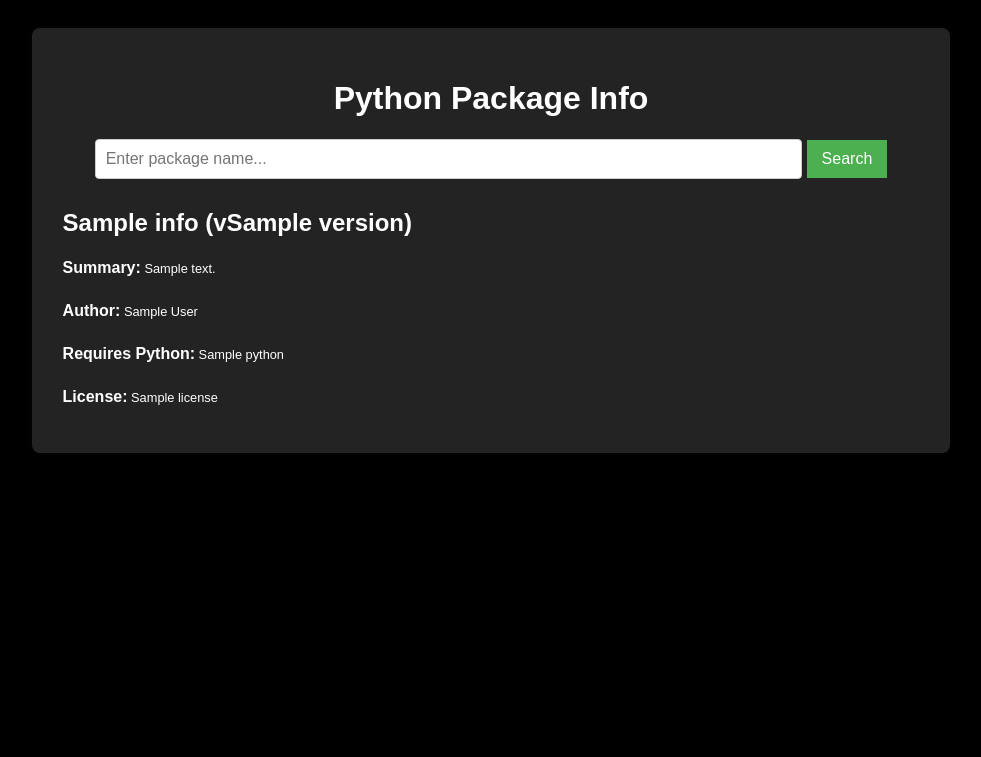
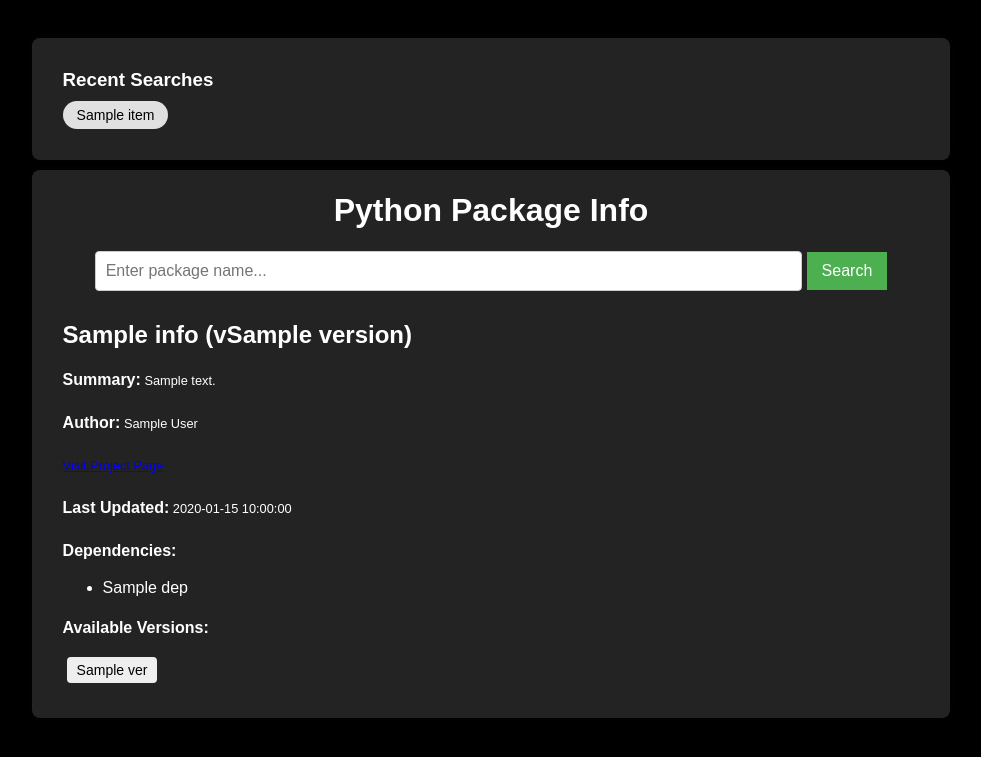
Before and after one commit to Sumuk007/Python-Package-Info, a FastAPI app: template templates/index.html in a window 1280 px wide. Shown: the top 757 px of the page, without its empty margins (149-1130 px from the left). Run offline with FastAPI, Linux system fonts and the light colour scheme; the template is opened without the code that fills it: most values are stand-ins (such as "Sample title", 1, 10 or a date in 2020).

Commit message:
Added recent searches

```diff
--- a/main.py
+++ b/main.py
@@ -2,39 +2,83 @@
 from fastapi.responses import HTMLResponse
 from fastapi.templating import Jinja2Templates
 from fastapi.staticfiles import StaticFiles
+from fastapi.responses import JSONResponse
 import httpx
 
 app = FastAPI()
+
+package_cache = {}
+search_history = []
+MAX_HISTORY = 5
+
 
 templates = Jinja2Templates(directory="templates")
 app.mount("/static", StaticFiles(directory="static"), name="static")
 
 @app.get("/", response_class=HTMLResponse)
 async def home(request: Request):
-    return templates.TemplateResponse("index.html", {"request": request})
+    return templates.TemplateResponse("index.html", {
+        "request": request,
+        "history": search_history
+    })
+
+
+
 
 @app.post("/search", response_class=HTMLResponse)
 async def search_package(request: Request, package_name: str = Form(...)):
-    url = f"https://pypi.org/pypi/{package_name}/json"
-    async with httpx.AsyncClient() as client:
-        response = await client.get(url)
+    # 1. Check cache first
+    if package_name in package_cache:
+        info, versions, last_upload_time = package_cache[package_name]
+        print(f"🔁 Cache hit for {package_name}")
+    else:
+        # 2. If not in cache, fetch from PyPI
+        url = f"https://pypi.org/pypi/{package_name}/json"
+        async with httpx.AsyncClient() as client:
+            response = await client.get(url)
+
         if response.status_code != 200:
             return templates.TemplateResponse("index.html", {
                 "request": request,
-                "error": f"Package '{package_name}' not found."
+                "error": "Package not found",
+                "history": search_history
             })
+
         data = response.json()
-        info = data["info"]
+        info_data = data["info"]
+        releases = data.get("releases", {})
 
-        return templates.TemplateResponse("index.html", {
-            "request": request,
-            "info": {
-                "name": info.get("name"),
-                "version": info.get("version"),
-                "summary": info.get("summary"),
-                "author": info.get("author"),
-                "license": info.get("license"),
-                "home_page": info.get("home_page"),
-                "python": info.get("requires_python"),
-            }
-        })
+        versions = sorted(releases.keys(), reverse=True)
+        latest_version = info_data.get("version")
+        latest_release_info = releases.get(latest_version)
+        last_upload_time = None
+        if latest_release_info:
+            last_upload_time = latest_release_info[0].get("upload_time")
+
+        # 3. Prepare info dict
+        info = {
+            "name": info_data.get("name"),
+            "version": latest_version,
+            "summary": info_data.get("summary"),
+            "author": info_data.get("author"),
+            "url": info_data.get("project_url") or info_data.get("home_page"),
+            "requires": info_data.get("requires_dist"),
+            "last_updated": last_upload_time,
+            "versions": versions
+        }
+
+        # 4. Save to cache
+        package_cache[package_name] = (info, versions, last_upload_time)
+        print(f"✅ Cached {package_name}")
+
+    # 5. Update search history
+    if package_name not in search_history:
+        search_history.insert(0, package_name)
+        if len(search_history) > MAX_HISTORY:
+            search_history.pop()
+
+    return templates.TemplateResponse("index.html", {
+        "request": request,
+        "info": info,
+        "history": search_history
+    })
--- a/static/style.css
+++ b/static/style.css
@@ -11,10 +11,11 @@
     color: white;
     margin: auto;
     background: #232323;
-    padding: 30px;
+    padding: 0 30px 30px 30px;
     border-radius: 8px;
     border: 1px solid rgba(52, 50, 50, 0.1);
     box-shadow: 0 0 10px rgba(52, 50, 50, 0.1);
+    margin-top: 10px;
 }
 
 input[type="text"] {
@@ -57,3 +58,43 @@
 p strong{
     font-size: 1rem;
 }
+
+.version-tag {
+    display: inline-block;
+    background-color: #eee;
+    color: black;
+    border-radius: 4px;
+    padding: 5px 10px;
+    margin: 4px;
+    font-size: 14px;
+}
+
+.history {
+    margin-top: 30px;
+    text-align: left;
+}
+
+.history h3 {
+    margin-bottom: 10px;
+}
+
+.history-tags {
+    display: flex;
+    flex-wrap: wrap;
+    gap: 10px;
+}
+
+.tag-button {
+    background-color: #e0e0e0;
+    color: #000;
+    border: none;
+    border-radius: 20px;
+    padding: 6px 14px;
+    font-size: 14px;
+    cursor: pointer;
+    transition: background-color 0.2s;
+}
+
+.tag-button:hover {
+    background-color: #4caf50;
+}
--- a/templates/index.html
+++ b/templates/index.html
@@ -5,6 +5,22 @@
     <link rel="stylesheet" href="/static/style.css">
 </head>
 <body>
+    <div class="container">
+        {% if history %}
+    <div class="history">
+        <h3>Recent Searches</h3>
+        <div class="history-tags">
+            {% for item in history %}
+                <form method="post" action="/search" style="display:inline;">
+                    <input type="hidden" name="package_name" value="{{ item }}">
+                    <button class="tag-button" type="submit">{{ item }}</button>
+                </form>
+            {% endfor %}
+        </div>
+    </div>
+{% endif %}
+
+    </div>
     <div class="container">
         <h1>Python Package Info</h1>
         <form method="post" action="/search">
@@ -17,14 +33,34 @@
         {% endif %}
 
         {% if info %}
-        <div class="result">
-            <h2>{{ info.name }} (v{{ info.version }})</h2>
-            <p><strong>Summary:</strong> {{ info.summary }}</p>
-            <p><strong>Author:</strong> {{ info.author }}</p>
-            <p><strong>Requires Python:</strong> {{ info.python }}</p>
-            <p class="license"><strong>License:</strong> {{ info.license }}</p>
+    <div class="result">
+        <h2>{{ info.name }} (v{{ info.version }})</h2>
+        <p><strong>Summary:</strong> {{ info.summary }}</p>
+        <p><strong>Author:</strong> {{ info.author }}</p>
+        <p><a href="{{ info.url }}" target="_blank">Visit Project Page</a></p>
+        <p><strong>Last Updated:</strong> {{ info.last_updated }}</p>
+
+        {% if info.requires %}
+            <p><strong>Dependencies:</strong></p>
+            <ul>
+                {% for dep in info.requires %}
+                    <li>{{ dep }}</li>
+                {% endfor %}
+            </ul>
+        {% else %}
+            <p><em>No dependencies listed.</em></p>
+        {% endif %}
+
+        <p><strong>Available Versions:</strong></p>
+        <div class="versions">
+            {% for ver in info.versions %}
+                <span class="version-tag">{{ ver }}</span>
+            {% endfor %}
         </div>
-        {% endif %}
     </div>
+{% endif %}
+
+    </div>
+
 </body>
 </html>
```
